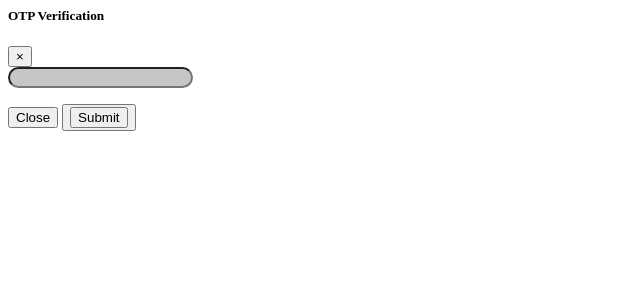
After one commit to Rishabh1412/Medicalmainapp, a Flask app: template applications/templates/modal.html in a window 1280 px wide. The commit adds this page. Shown: the top 300 px of the page, without its empty margins (0-640 px from the left). Run offline with Flask 3, Linux system fonts and the light colour scheme; the template is opened without the code that fills it, so the values that code supplies are empty, except form fields; tables that the repository leaves empty hold one stand-in row (values such as "Sample post"); form fields are guessed from the names that the template uses; parts of the project's set-up code (start-up, migrations or seed data) failed here and were passed over.

Commit message:
some fixtures

```diff
--- /dev/null
+++ b/applications/templates/modal.html
@@ -0,0 +1,22 @@
+
+<div class="modal fade" id="exampleModal" tabindex="-1" role="dialog" aria-labelledby="exampleModalLabel" aria-hidden="true">
+            <div class="modal-dialog" role="document">
+                <div class="modal-content">
+                <div class="modal-header d-flex justify-content-between">
+                    <h5 class="modal-title" id="exampleModalLabel">OTP Verification</h5>
+                    <button type="button" class="close btn btn-ghost " data-dismiss="modal" aria-label="Close">
+                    <span aria-hidden="true" class="fs-2">&times;</span>
+                    </button>
+                </div>
+                <div class="modal-body">
+                    <form>
+                        <input type="number" class="p-2" style="background-color: rgba(128, 128, 128, 0.449); border-radius:20px"/>
+                    </form>
+                </div>
+                <div class="modal-footer">
+                    <button type="button" class="btn btn-secondary" data-dismiss="modal">Close</button>
+                    <button type="button" class="btn btn-ghost p-0">{{ form.submit(class="btn btn-success") }}</button>
+                </div>
+                </div>
+            </div>
+        </div>
```
Also changed, not shown: applications/templates/signup.html (+26 -1 lines).
